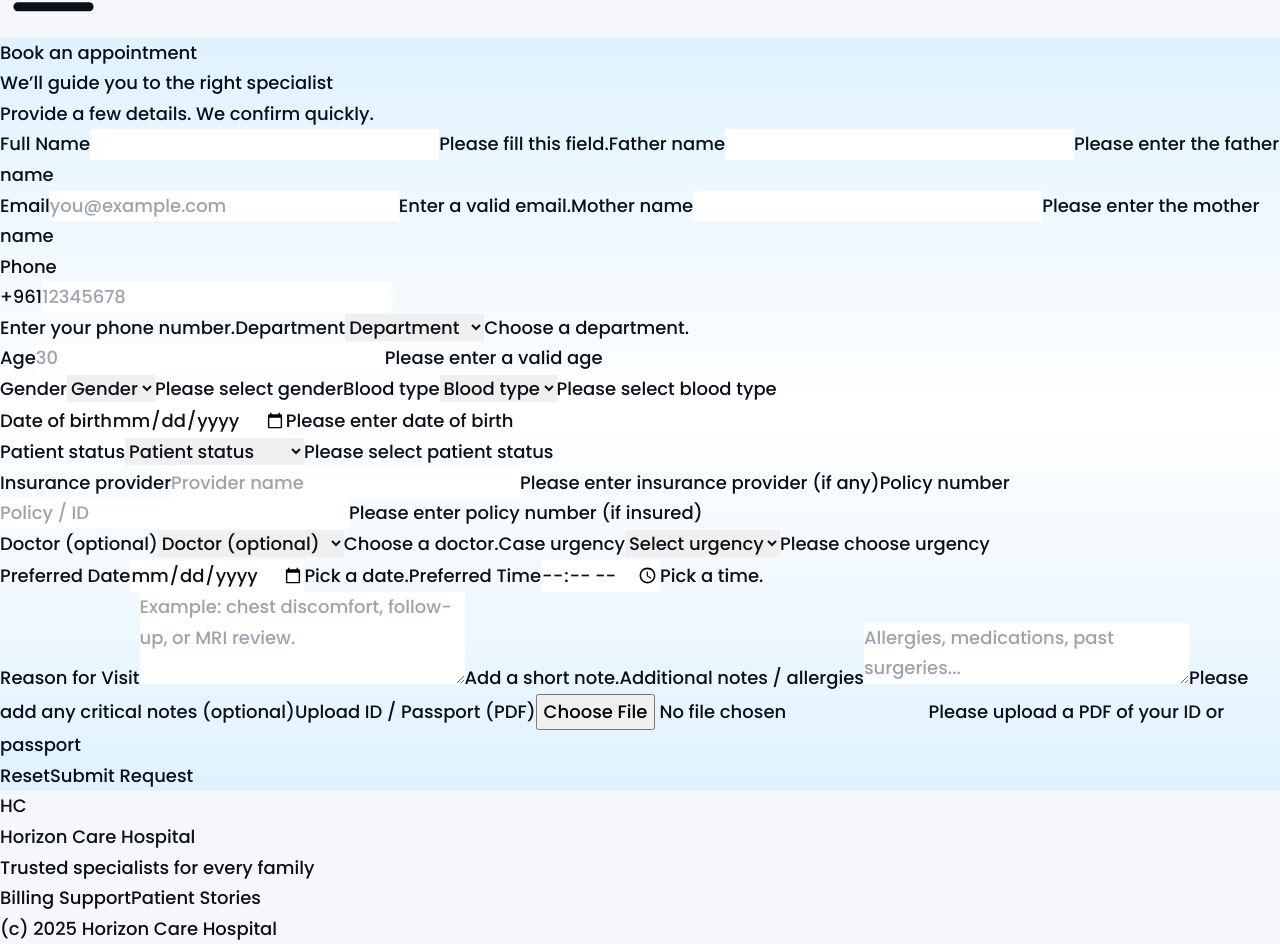
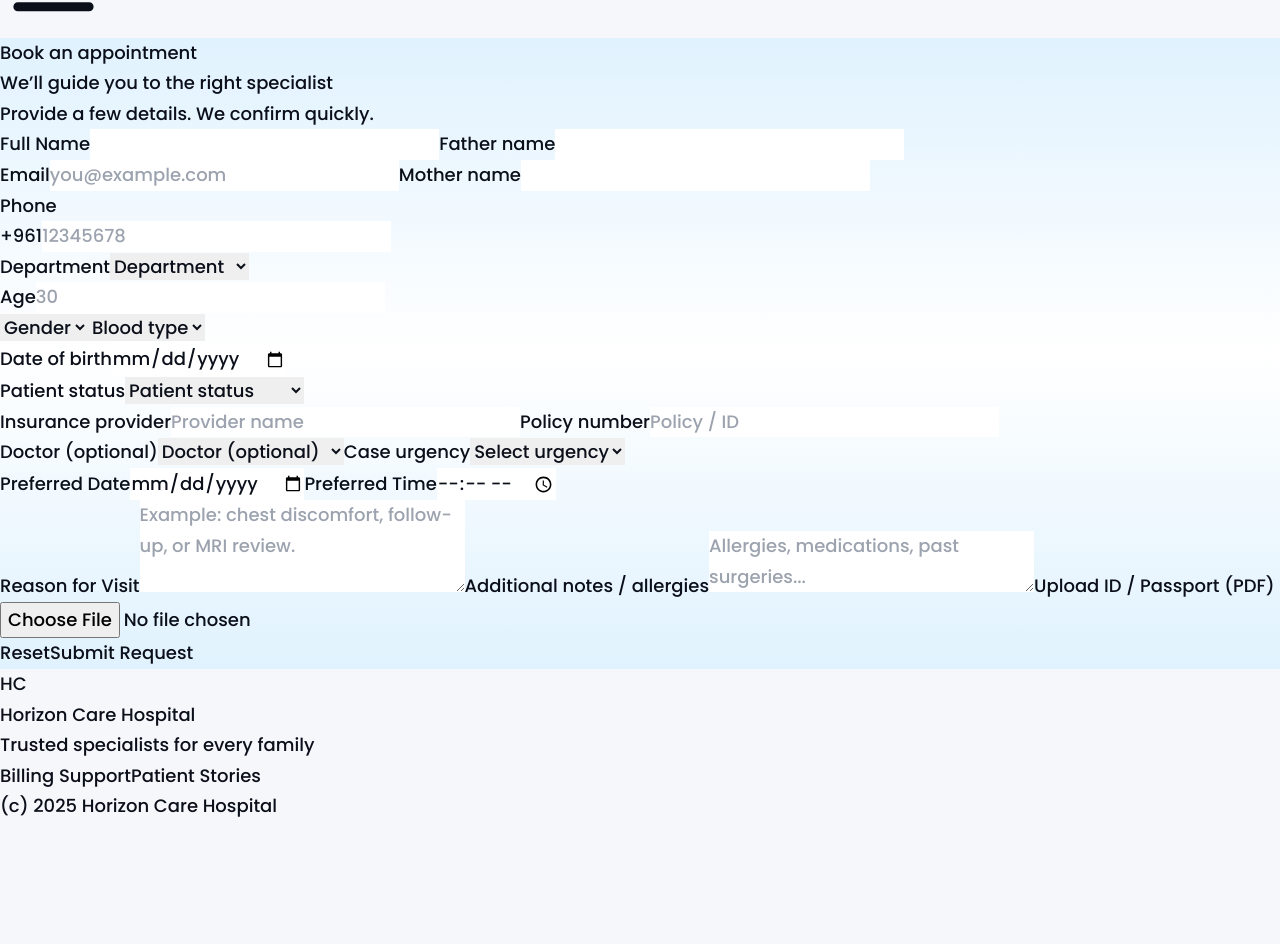
Before and after one commit to Aminne007/Horizon-Hospital, a React (Vite) app in the folder frontend/: page /appointments in a window 1280 px wide. Shown: the part 1533-2477 px from the top of the page. After the commit the page ends 2355 px from the top, so only its background shows below. Built offline with nearby package versions, Linux system fonts and the light colour scheme.

Commit message:
validation fixes

```diff
--- a/frontend/package.json
+++ b/frontend/package.json
@@ -14,6 +14,7 @@
     "i18next-browser-languagedetector": "^8.0.2",
     "react": "^19.2.0",
     "react-dom": "^19.2.0",
+    "react-hook-form": "^7.66.1",
     "react-i18next": "^15.4.0",
     "react-router-dom": "^7.9.6"
   },
--- a/frontend/src/pages/AppointmentsPage.tsx
+++ b/frontend/src/pages/AppointmentsPage.tsx
@@ -2,11 +2,50 @@ import { useTranslation } from "react-i18next";
 import { useEffect, useState } from "react";
 import { useSearchParams } from "react-router-dom";
 import { useDoctorSelection } from "../context/DoctorSelectionContext";
+import { useForm } from "react-hook-form";
+
+
+type AppointmentForm = {
+  name: string;
+  fatherName: string;
+  email: string;
+  motherName: string;
+  phone: string;
+  department: string;
+  age: string;
+  gender: string;
+  bloodType: string;
+  dob: string;
+  patientStatus: string;
+  insurance?: string;
+  policy?: string;
+  doctor: string;
+  urgency: string;
+  preferredDate: string;   // 👈 must exist if you use register("preferredDate")
+  preferredTime: string;   // 👈 must exist if you use register("preferredTime")
+  reason: string;
+  notes?: string;
+  idUpload: FileList;
+};
+
+
 
 const AppointmentsPage = () => {
   const { t } = useTranslation();
   const departmentOptions = t("home.departments", { returnObjects: true }) as string[];
   const doctorOptions = t("doctorsPage.doctors", { returnObjects: true }) as { name: string }[];
+  const {
+    register,
+    handleSubmit,
+    formState: { errors },
+  } = useForm<AppointmentForm>({
+    mode: "onBlur", // validate when leaving input (or use "onSubmit")
+  });
+  const onSubmit = (data: AppointmentForm) => {
+    console.log("Appointment submitted:", data);
+    // later you can send this to your backend
+  };
+
   const urgencyOptions = t("appointments.urgencyOptions", {
     returnObjects: true,
     defaultValue: ["Routine", "Soon", "Urgent"],
@@ -36,20 +75,45 @@ const AppointmentsPage = () => {
           <p className="mt-1 text-sm font-semibold text-slate-900 sm:text-base">{t("appointments.helper")}</p>
         </div>
 
-        <form className="space-y-5 rounded-3xl bg-white p-4 shadow-lg ring-1 ring-slate-100 sm:p-6" onSubmit={(e) => e.preventDefault()}>
+
+        <form
+  className="space-y-5 rounded-3xl bg-white p-4 shadow-lg ring-1 ring-slate-100 sm:p-6"
+  onSubmit={handleSubmit(onSubmit)}>
           <div className="grid gap-5 md:grid-cols-2">
           <label className="flex flex-col gap-2 text-base font-semibold text-slate-900">
   {t("appointments.name")}
-              <input type="text" required className="w-full rounded-2xl border border-slate-300 bg-white px-3 py-2 text-base sm:px-4 sm:py-3 sm:text-lg" />
-              <span className="text-sm text-red-700">{t("appointments.errors.required")}</span>
+  <input
+    type="text"
+    className="w-full rounded-2xl border border-slate-300 bg-white px-3 py-2 text-base sm:px-4 sm:py-3 sm:text-lg"
+    {...register("name", {
+      required: t("appointments.errors.required"),
+    })}
+  />
+  {errors.name && (
+    <span className="text-sm text-red-700">
+      {errors.name.message}
+    </span>
+  )}
 </label>
+
 <label className="flex flex-col gap-2 text-base font-semibold text-slate-900">
   {t("appointments.fatherName", { defaultValue: "Father name" })}
-              <input type="text" required className="w-full rounded-2xl border border-slate-300 bg-white px-3 py-2 text-base sm:px-4 sm:py-3 sm:text-lg" />
+  <input
+    type="text"
+    className="w-full rounded-2xl border border-slate-300 bg-white px-3 py-2 text-base sm:px-4 sm:py-3 sm:text-lg"
+    {...register("fatherName", {
+      required: t("appointments.errors.fatherName", {
+        defaultValue: "Please enter the father name",
+      }),
+    })}
+  />
+  {errors.fatherName && (
     <span className="text-sm text-red-700">
-                {t("appointments.errors.fatherName", { defaultValue: "Please enter the father name" })}
+      {errors.fatherName.message}
     </span>
+  )}
 </label>
+
           </div>
 
           <div className="grid gap-5 md:grid-cols-2">
@@ -57,43 +121,79 @@ const AppointmentsPage = () => {
   {t("appointments.email")}
   <input
     type="email"
-                required
     className="w-full rounded-2xl border border-slate-300 bg-white px-3 py-2 text-base sm:px-4 sm:py-3 sm:text-lg"
     placeholder="you@example.com"
+    {...register("email", {
+      required: t("appointments.errors.email"),
+      pattern: {
+        value: /^[^\s@]+@[^\s@]+\.[^\s@]+$/,
+        message: t("appointments.errors.email"),
+      },
+    })}
   />
-              <span className="text-sm text-red-700">{t("appointments.errors.email")}</span>
+  {errors.email && (
+    <span className="text-sm text-red-700">
+      {errors.email.message}
+    </span>
+  )}
 </label>
+
 <label className="flex flex-col gap-2 text-base font-semibold text-slate-900">
   {t("appointments.motherName", { defaultValue: "Mother name" })}
-              <input type="text" required className="w-full rounded-2xl border border-slate-300 bg-white px-3 py-2 text-base sm:px-4 sm:py-3 sm:text-lg" />
+  <input
+    type="text"
+    className="w-full rounded-2xl border border-slate-300 bg-white px-3 py-2 text-base sm:px-4 sm:py-3 sm:text-lg"
+    {...register("motherName", {
+      required: t("appointments.errors.motherName", {
+        defaultValue: "Please enter the mother name",
+      }),
+    })}
+  />
+  {errors.motherName && (
     <span className="text-sm text-red-700">
-                {t("appointments.errors.motherName", { defaultValue: "Please enter the mother name" })}
+      {errors.motherName.message}
     </span>
+  )}
 </label>
+
           </div>
 
           <div className="grid gap-5 md:grid-cols-2">
           <label className="flex flex-col gap-2 text-base font-semibold text-slate-900">
   {t("appointments.phone")}
   <div className="flex items-center gap-2 rounded-2xl border border-slate-300 bg-white px-3 py-2 text-base sm:py-3 sm:text-lg">
-                <span className="rounded-xl bg-slate-100 px-3 py-2 text-sm font-semibold text-slate-700 select-none">+961</span>
+    <span className="rounded-xl bg-slate-100 px-3 py-2 text-sm font-semibold text-slate-700 select-none">
+      +961
+    </span>
     <input
       type="tel"
-                  required
       inputMode="numeric"
-                  pattern="\\d{8}"
       maxLength={8}
       className="w-full border-0 bg-transparent px-1 py-1 text-base outline-none focus:outline-none sm:text-lg"
       placeholder="12345678"
-                  title="Enter 8 digits after +961"
+      {...register("phone", {
+        required: t("appointments.errors.phone"),
+        pattern: {
+          value: /^[0-9]{8}$/,
+          message: t("appointments.errors.phone"),
+        },
+      })}
     />
   </div>
-              <span className="text-sm text-red-700">{t("appointments.errors.phone")}</span>
+  {errors.phone && (
+    <span className="text-sm text-red-700">
+      {errors.phone.message}
+    </span>
+  )}
 </label>
+
 <label className="flex flex-col gap-2 text-base font-semibold text-slate-900">
   {t("appointments.department")}
   <select
     className="w-full rounded-2xl border border-slate-300 bg-white px-3 py-2 text-base sm:px-4 sm:py-3 sm:text-lg"
+    {...register("department", {
+      required: t("appointments.errors.department"),
+    })}
     value={doctorValue}
     onChange={(event) => {
       setDoctorValue(event.target.value);
@@ -105,8 +205,13 @@ const AppointmentsPage = () => {
       <option key={dept}>{dept}</option>
     ))}
   </select>
-              <span className="text-sm text-red-700">{t("appointments.errors.department")}</span>
+  {errors.department && (
+    <span className="text-sm text-red-700">
+      {errors.department.message}
+    </span>
+  )}
 </label>
+
           </div>
 
           <div className="grid gap-5 md:grid-cols-2">
@@ -115,64 +220,114 @@ const AppointmentsPage = () => {
   <input
     type="text"
     inputMode="numeric"
-                pattern="^\\d{1,2}$"
     maxLength={2}
-                required
     className="w-full rounded-2xl border border-slate-300 bg-white px-3 py-2 text-base sm:px-4 sm:py-3 sm:text-lg"
     placeholder="30"
-                title="Enter an age up to 2 digits"
+    {...register("age", {
+      required: t("appointments.errors.age", { defaultValue: "Please enter a valid age" }),
+      pattern: {
+        value: /^[0-9]{1,2}$/,
+        message: t("appointments.errors.age", { defaultValue: "Please enter a valid age" }),
+      },
+    })}
   />
+  {errors.age && (
     <span className="text-sm text-red-700">
-                {t("appointments.errors.age", { defaultValue: "Please enter a valid age" })}
+      {errors.age.message}
     </span>
+  )}
 </label>
+
             <div className="grid gap-5 sm:grid-cols-2">
-              <label className="flex flex-col gap-2 text-base font-semibold text-slate-900">
+            <select
+  className="w-full rounded-2xl border border-slate-300 bg-white px-3 py-2 text-base sm:px-4 sm:py-3 sm:text-lg"
+  {...register("gender", {
+    required: t("appointments.errors.gender", { defaultValue: "Please select gender" }),
+  })}
+>
+  <option value="">
     {t("appointments.gender", { defaultValue: "Gender" })}
-                <select className="w-full rounded-2xl border border-slate-300 bg-white px-3 py-2 text-base sm:px-4 sm:py-3 sm:text-lg" required>
-                  <option value="">{t("appointments.gender", { defaultValue: "Gender" })}</option>
+  </option>
   {genders.map((g) => (
     <option key={g}>{g}</option>
   ))}
 </select>
+{errors.gender && (
   <span className="text-sm text-red-700">
-                  {t("appointments.errors.gender", { defaultValue: "Please select gender" })}
+    {errors.gender.message}
   </span>
-              </label>
-              <label className="flex flex-col gap-2 text-base font-semibold text-slate-900">
+)}
+
+<select
+  className="w-full rounded-2xl border border-slate-300 bg-white px-3 py-2 text-base sm:px-4 sm:py-3 sm:text-lg"
+  {...register("bloodType", {
+    required: t("appointments.errors.bloodType", {
+      defaultValue: "Please select blood type",
+    }),
+  })}
+>
+  <option value="">
     {t("appointments.bloodType", { defaultValue: "Blood type" })}
-                <select className="w-full rounded-2xl border border-slate-300 bg-white px-3 py-2 text-base sm:px-4 sm:py-3 sm:text-lg" required>
-                  <option value="">{t("appointments.bloodType", { defaultValue: "Blood type" })}</option>
+  </option>
   {bloodTypes.map((b) => (
     <option key={b}>{b}</option>
   ))}
 </select>
+{errors.bloodType && (
   <span className="text-sm text-red-700">
-                  {t("appointments.errors.bloodType", { defaultValue: "Please select blood type" })}
+    {errors.bloodType.message}
   </span>
-              </label>
+)}
+
             </div>
           </div>
 
           <div className="grid gap-5 md:grid-cols-2">
           <label className="flex flex-col gap-2 text-base font-semibold text-slate-900">
       {t("appointments.dob", { defaultValue: "Date of birth" })}
-              <input type="date" required className="w-full rounded-2xl border border-slate-300 bg-white px-3 py-2 text-base sm:px-4 sm:py-3 sm:text-lg" />
+      <input
+        type="date"
+        className="w-full rounded-2xl border border-slate-300 bg-white px-3 py-2 text-base sm:px-4 sm:py-3 sm:text-lg"
+        {...register("dob", {
+          required: t("appointments.errors.dob", {
+            defaultValue: "Please enter date of birth",
+          }),
+        })}
+      />
+      {errors.dob && (
         <span className="text-sm text-red-700">
-                {t("appointments.errors.dob", { defaultValue: "Please enter date of birth" })}
+          {errors.dob.message}
         </span>
+      )}
     </label>
             <div className="grid gap-5 sm:grid-cols-2">
             <label className="flex flex-col gap-2 text-base font-semibold text-slate-900">
         {t("appointments.patientStatus", { defaultValue: "Patient status" })}
-                <select className="w-full rounded-2xl border border-slate-300 bg-white px-3 py-2 text-base sm:px-4 sm:py-3 sm:text-lg" required>
-                  <option value="">{t("appointments.patientStatus", { defaultValue: "Patient status" })}</option>
-                  <option value="new">{t("appointments.newPatient", { defaultValue: "New patient" })}</option>
-                  <option value="returning">{t("appointments.returningPatient", { defaultValue: "Returning patient" })}</option>
+        <select
+          className="w-full rounded-2xl border border-slate-300 bg-white px-3 py-2 text-base sm:px-4 sm:py-3 sm:text-lg"
+          {...register("patientStatus", {
+            required: t("appointments.errors.patientStatus", {
+              defaultValue: "Please select patient status",
+            }),
+          })}
+        >
+          <option value="">
+            {t("appointments.patientStatus", { defaultValue: "Patient status" })}
+          </option>
+          <option value="new">
+            {t("appointments.newPatient", { defaultValue: "New patient" })}
+          </option>
+          <option value="returning">
+            {t("appointments.returningPatient", {
+              defaultValue: "Returning patient",
+            })}
+          </option>
         </select>
+        {errors.patientStatus && (
           <span className="text-sm text-red-700">
-                  {t("appointments.errors.patientStatus", { defaultValue: "Please select patient status" })}
+            {errors.patientStatus.message}
           </span>
+        )}
       </label>
             </div>
           </div>
@@ -183,22 +338,24 @@ const AppointmentsPage = () => {
       <input
         type="text"
         className="w-full rounded-2xl border border-slate-300 bg-white px-3 py-2 text-base sm:px-4 sm:py-3 sm:text-lg"
-                placeholder={t("appointments.insurancePlaceholder", { defaultValue: "Provider name" })}
+        placeholder={t("appointments.insurancePlaceholder", {
+          defaultValue: "Provider name",
+        })}
+        {...register("insurance")}
       />
-              <span className="text-sm text-red-700">
-                {t("appointments.errors.insurance", { defaultValue: "Please enter insurance provider (if any)" })}
-              </span>
+      {/* optional field – no error needed unless you want it */}
     </label>
     <label className="flex flex-col gap-2 text-base font-semibold text-slate-900">
       {t("appointments.policy", { defaultValue: "Policy number" })}
       <input
         type="text"
         className="w-full rounded-2xl border border-slate-300 bg-white px-3 py-2 text-base sm:px-4 sm:py-3 sm:text-lg"
-                placeholder={t("appointments.policyPlaceholder", { defaultValue: "Policy / ID" })}
+        placeholder={t("appointments.policyPlaceholder", {
+          defaultValue: "Policy / ID",
+        })}
+        {...register("policy")}
       />
-              <span className="text-sm text-red-700">
-                {t("appointments.errors.policy", { defaultValue: "Please enter policy number (if insured)" })}
-              </span>
+      {/* optional field */}
     </label>
           </div>
 
@@ -207,84 +364,144 @@ const AppointmentsPage = () => {
       {t("appointments.doctor")}
       <select
         className="w-full rounded-2xl border border-slate-300 bg-white px-3 py-2 text-base sm:px-4 sm:py-3 sm:text-lg"
-                value={doctorValue}
-                onChange={(event) => {
-                  setDoctorValue(event.target.value);
-                  setSelectedDoctor(event.target.value);
-                }}
+        {...register("doctor", {
+          required: t("appointments.errors.doctor"),
+        })}
       >
         <option value="">{t("appointments.doctor")}</option>
         {doctorOptions.map((doc) => (
           <option key={doc.name}>{doc.name}</option>
         ))}
       </select>
-              <span className="text-sm text-red-700">{t("appointments.errors.doctor")}</span>
+      {errors.doctor && (
+        <span className="text-sm text-red-700">
+          {errors.doctor.message}
+        </span>
+      )}
     </label>
     <label className="flex flex-col gap-2 text-base font-semibold text-slate-900">
       {t("appointments.urgency", { defaultValue: "Case urgency" })}
-              <select className="w-full rounded-2xl border border-slate-300 bg-white px-3 py-2 text-base sm:px-4 sm:py-3 sm:text-lg" required>
-                <option value="">{t("appointments.urgencyPlaceholder", { defaultValue: "Select urgency" })}</option>
+      <select
+        className="w-full rounded-2xl border border-slate-300 bg-white px-3 py-2 text-base sm:px-4 sm:py-3 sm:text-lg"
+        {...register("urgency", {
+          required: t("appointments.errors.urgency", {
+            defaultValue: "Please choose urgency",
+          }),
+        })}
+      >
+        <option value="">
+          {t("appointments.urgencyPlaceholder", {
+            defaultValue: "Select urgency",
+          })}
+        </option>
         {urgencyOptions.map((level) => (
           <option key={level}>{level}</option>
         ))}
       </select>
-              <span className="text-sm text-red-700">{t("appointments.errors.urgency", { defaultValue: "Please choose urgency" })}</span>
+      {errors.urgency && (
+        <span className="text-sm text-red-700">
+          {errors.urgency.message}
+        </span>
+      )}
     </label>
     <div className="grid gap-5 sm:grid-cols-2">
       <label className="flex flex-col gap-2 text-base font-semibold text-slate-900">
         {t("appointments.date")}
-                <input type="date" required className="w-full rounded-2xl border border-slate-300 bg-white px-3 py-2 text-base sm:px-4 sm:py-3 sm:text-lg" />
-                <span className="text-sm text-red-700">{t("appointments.errors.date")}</span>
+        <input
+          type="date"
+          className="w-full rounded-2xl border border-slate-300 bg-white px-3 py-2 text-base sm:px-4 sm:py-3 sm:text-lg"
+          {...register("preferredDate", {
+            required: t("appointments.errors.date"),
+          })}
+        />
+        {errors.preferredDate && (
+          <span className="text-sm text-red-700">
+            {errors.preferredDate.message}
+          </span>
+        )}
       </label>
+
       <label className="flex flex-col gap-2 text-base font-semibold text-slate-900">
         {t("appointments.time")}
-                <input type="time" required className="w-full rounded-2xl border border-slate-300 bg-white px-3 py-2 text-base sm:px-4 sm:py-3 sm:text-lg" />
-                <span className="text-sm text-red-700">{t("appointments.errors.time")}</span>
+        <input
+          type="time"
+          className="w-full rounded-2xl border border-slate-300 bg-white px-3 py-2 text-base sm:px-4 sm:py-3 sm:text-lg"
+          {...register("preferredTime", {
+            required: t("appointments.errors.time"),
+          })}
+        />
+        {errors.preferredTime && (
+          <span className="text-sm text-red-700">
+            {errors.preferredTime.message}
+          </span>
+        )}
       </label>
     </div>
   </div>
 
+  {/* Reason */}
   <label className="flex flex-col gap-2 text-base font-semibold text-slate-900">
     {t("appointments.reason")}
     <textarea
       rows={3}
-              required
       className="w-full rounded-2xl border border-slate-300 bg-white px-3 py-2 text-base sm:px-4 sm:py-3 sm:text-lg"
       placeholder={t("appointments.reasonExample")}
+      {...register("reason", {
+        required: t("appointments.errors.reason"),
+      })}
     />
-            <span className="text-sm text-red-700">{t("appointments.errors.reason")}</span>
+    {errors.reason && (
+      <span className="text-sm text-red-700">
+        {errors.reason.message}
+      </span>
+    )}
   </label>
 
+  {/* Notes (optional) */}
   <label className="flex flex-col gap-2 text-base font-semibold text-slate-900">
     {t("appointments.notes", { defaultValue: "Additional notes / allergies" })}
     <textarea
       rows={2}
       className="w-full rounded-2xl border border-slate-300 bg-white px-3 py-2 text-base sm:px-4 sm:py-3 sm:text-lg"
-              placeholder={t("appointments.notesPlaceholder", { defaultValue: "Allergies, medications, past surgeries..." })}
+      placeholder={t("appointments.notesPlaceholder", {
+        defaultValue: "Allergies, medications, past surgeries...",
+      })}
+      {...register("notes")}
     />
-            <span className="text-sm text-red-700">
-              {t("appointments.errors.notes", { defaultValue: "Please add any critical notes (optional)" })}
-            </span>
   </label>
 
+  {/* ID upload */}
   <label className="flex flex-col gap-2 text-base font-semibold text-slate-900">
     {t("appointments.idUpload", { defaultValue: "Upload ID / Passport (PDF)" })}
     <input
       type="file"
       accept="application/pdf"
-              required
       className="w-full rounded-2xl border border-dashed border-slate-300 bg-white px-3 py-2 text-base sm:px-4 sm:py-3 sm:text-lg file:mr-4 file:rounded-lg file:border-0 file:bg-blue-900 file:px-4 file:py-2 file:text-sm file:font-semibold file:text-white hover:file:bg-blue-800"
+      {...register("idUpload", {
+        required: t("appointments.errors.idUpload", {
+          defaultValue: "Please upload a PDF of your ID or passport",
+        }),
+      })}
     />
+    {errors.idUpload && (
       <span className="text-sm text-red-700">
-              {t("appointments.errors.idUpload", { defaultValue: "Please upload a PDF of your ID or passport" })}
+        {errors.idUpload.message}
       </span>
+    )}
   </label>
 
+  {/* Buttons */}
   <div className="flex flex-wrap gap-3">
-            <button type="reset" className="rounded-2xl border border-blue-900 px-5 py-3 text-lg font-semibold text-blue-900">
+    <button
+      type="reset"
+      className="rounded-2xl border border-blue-900 px-5 py-3 text-lg font-semibold text-blue-900"
+    >
       {t("appointments.reset")}
     </button>
-            <button type="submit" className="rounded-2xl bg-blue-900 px-5 py-3 text-lg font-semibold text-white shadow-lg">
+    <button
+      type="submit"
+      className="rounded-2xl bg-blue-900 px-5 py-3 text-lg font-semibold text-white shadow-lg"
+    >
       {t("appointments.submit")}
     </button>
   </div>
--- a/frontend/src/pages/HomePage.tsx
+++ b/frontend/src/pages/HomePage.tsx
@@ -177,7 +177,7 @@ const HomePage = () => {
         <div className="flex flex-col gap-3 md:flex-row md:items-center md:justify-between">
           <h2 className="text-2xl font-bold sm:text-3xl">{t("home.servicesTitle")}</h2>
         </div>
-        <div className="mt-8 grid grid-cols-1 gap-6 sm:grid-cols-2 lg:grid-cols-3">
+        <div className="mt-8 grid gap-6 md:grid-cols-2 lg:grid-cols-3">
           {services.map((service) => (
             <Link
               key={service.title}
@@ -205,7 +205,7 @@ const HomePage = () => {
               {t("common.nav.departments")}
             </Link>
           </div>
-          <div className="mt-6 grid grid-cols-1 gap-2 sm:grid-cols-2 sm:gap-3 md:grid-cols-3 lg:grid-cols-4">
+          <div className="mt-6 grid grid-cols-2 gap-2 sm:gap-3 md:grid-cols-3 lg:grid-cols-4">
             {featuredDepartments.map((dept) => (
               <Link
                 key={dept}
@@ -229,7 +229,7 @@ const HomePage = () => {
               {t("common.nav.doctors")}
             </Link>
           </div>
-          <div className="mt-8 grid grid-cols-1 gap-6 md:grid-cols-3">
+          <div className="mt-8 grid gap-6 md:grid-cols-3">
             {doctors.map((doc) => (
               <div
                 key={doc.name}
```
Also changed, not shown: frontend/src/components/Header.tsx (+5 -4 lines), 1 other file (tests, documents, lock files or other folders). Lines whose indentation alone changed are shown as unchanged.
